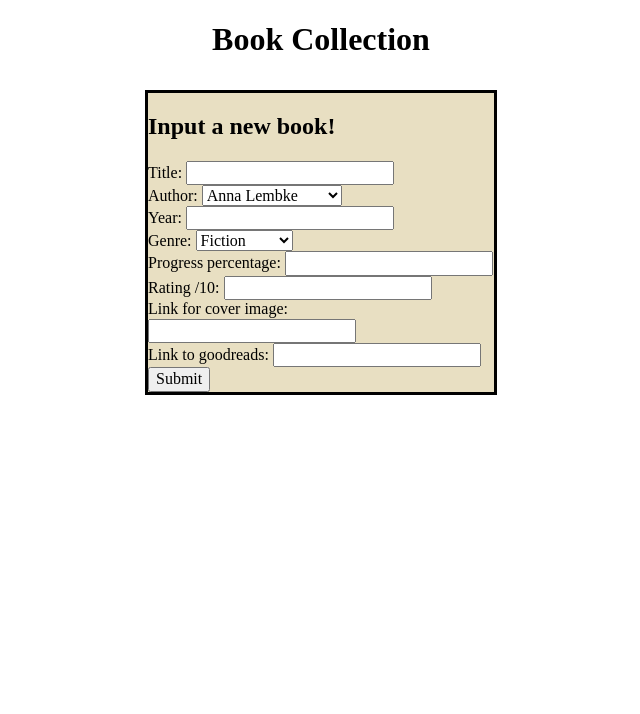
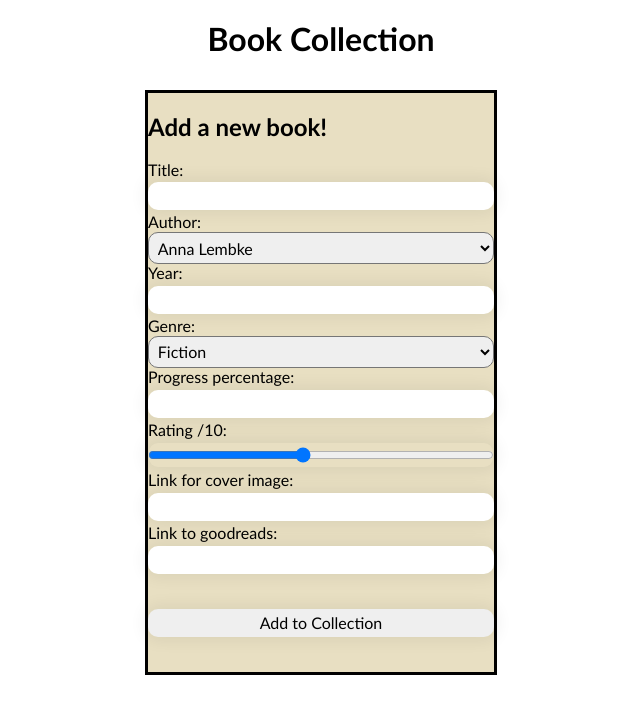
Before and after one commit to Mullivan1/p2-collector-app, a PHP site: page / in a window 1280 px wide. Shown: the top 714 px of the page, without its empty margins (319-959 px from the left). Run offline with PHP 8.4, Linux system fonts and the light colour scheme; data comes from the database, SQL or seed files in the repository; some libraries are stand-ins or nearby versions.

Commit message:
Form styling updates

```diff
--- a/css/styles.css
+++ b/css/styles.css
@@ -1,3 +1,7 @@
+* {
+    font-family: Calibri, sans-serif;
+}
+
 h1 {
     text-align: center;
 }
@@ -71,3 +75,32 @@ a {
     margin-inline-end: 0px;
     color: #000000;
 }
+
+#addition {
+    justify-content: center;
+    padding-bottom: 2rem;
+}
+
+input {
+    padding: 0.3rem;
+    margin: 0.2rem 0;
+    border: 0;
+    box-shadow: 0 0 1rem 0.25rem #0000000f;
+    border-radius:10px;
+    width: 100%;
+}
+
+select {
+    width: 100%;
+    padding: 0.3rem;
+    border-radius: 10px;
+}
+
+#submit {
+    margin-top: 2rem;
+}
+
+#range {
+    align-items: center;
+    width: 100%;
+}
--- a/index.php
+++ b/index.php
@@ -60,14 +60,12 @@ $books = $bookDAO->fetchAll();
         echo createTile($book);
     }
 ?>
-    <div class="book">
+    <div class="book" id="addition">
         <form action="index.php" method="post">
-            <h2>Input a new book!</h2>
+            <h2>Add a new book!</h2>
             <label for="title">Title: </label>
             <input type="text" id="title" name="title"><br>
-            <!--            Add author selector -->
             <label for="author">Author: </label>
-<!--            <input list="author">-->
             <select name="author" id="author">
             <?php
             $authors = $bookDAO->listOfAuthorsAndId();
@@ -75,7 +73,6 @@ $books = $bookDAO->fetchAll();
                 echo '<option value="'.$author['id'].'">'.$author['name'].'</option>';
             }
             ?>
-<!--            <input type="text" id="author" name="author">-->
             </select>
             <br>
             <label for="year">Year: </label>
@@ -94,12 +91,15 @@ $books = $bookDAO->fetchAll();
             <label for="progressperc">Progress percentage: </label>
             <input type="text" id="progressperc" name="progressperc"><br>
             <label for="rating10">Rating /10: </label>
-            <input type="text" id="rating10" name="rating10"><br>
+
+            <input type="range" min="1" max="10" value="5" class="slider" id="range">
+
+            <br>
             <label for="coverlink">Link for cover image: </label>
             <input type="text" id="coverlink" name="coverlink"><br>
             <label for="gr-link">Link to goodreads: </label>
             <input type="text" id="gr-link" name="gr-link"><br>
-            <input type="submit" value="Submit">
+            <input type="submit" id="submit" value="Add to Collection" >
         </form>
     </div>
 
```
